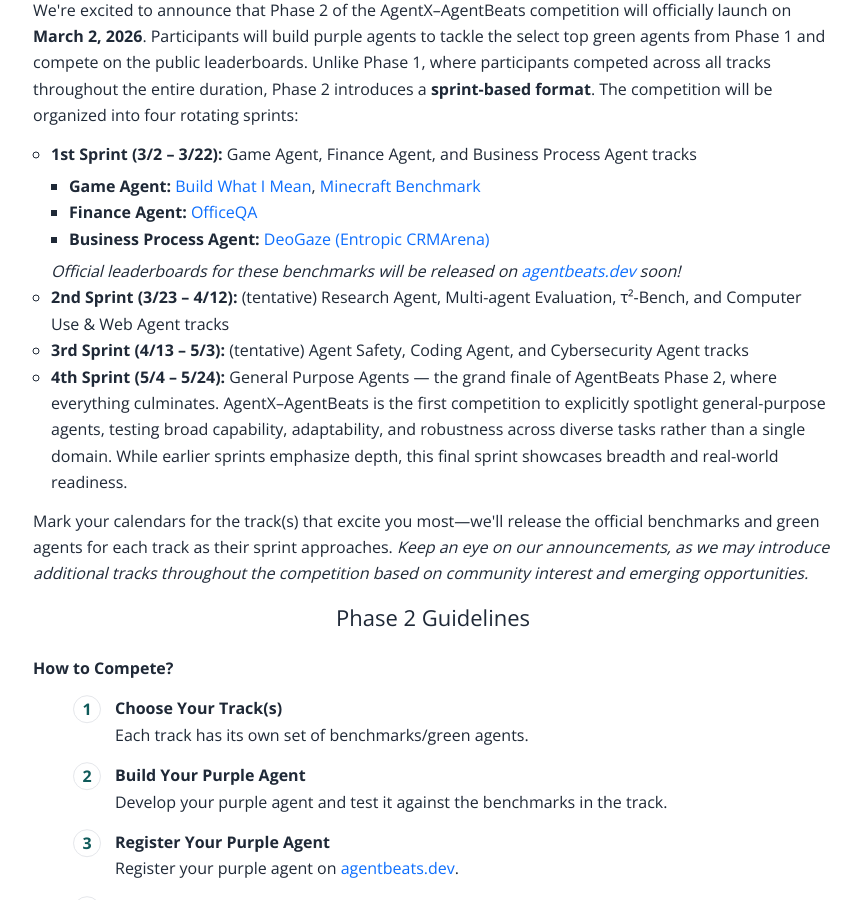
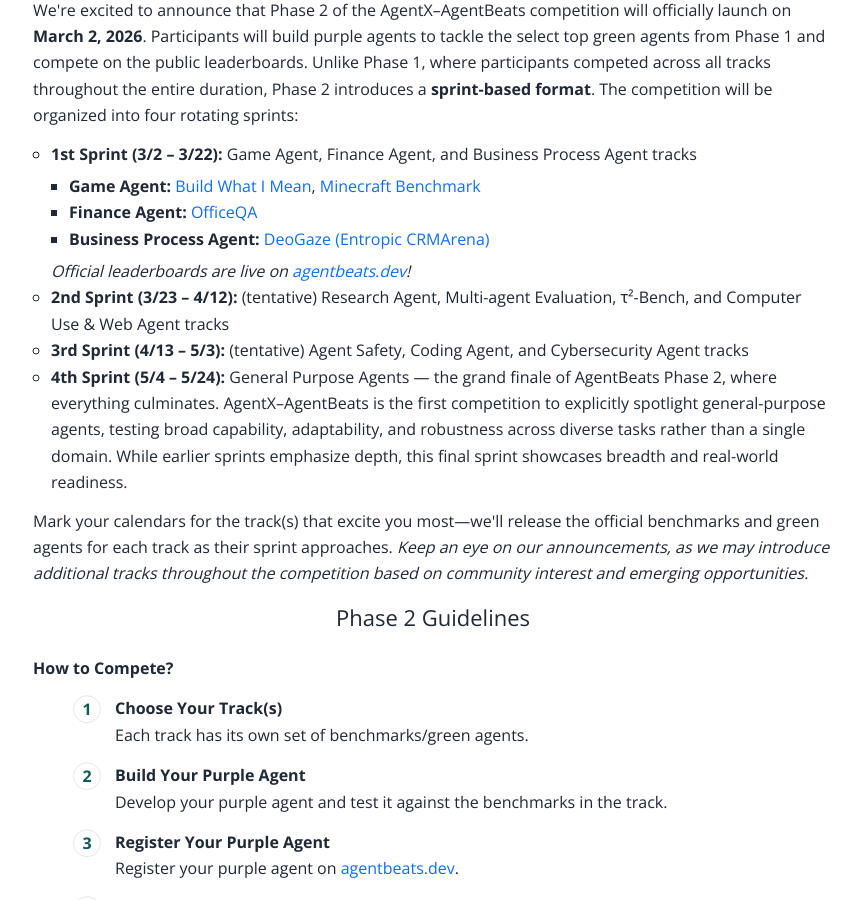
Before and after one commit to rdi-berkeley/rdi-berkeley.github.io, a Jekyll site: the page agentx-agentbeats.html, which Jekyll copies as it is, in a window 1280 px wide and 900 px high, scrolled down 6071 px. Shown: the whole window, without its empty margins (207-1068 px from the left). Built offline with Jekyll 4.4.1, drawn with Linux system fonts in a browser that asks for light colours.

Commit message:
agentx-agentbeats: Sprint 1 leaderboard links

```diff
--- a/agentx-agentbeats.html
+++ b/agentx-agentbeats.html
@@ -927,11 +927,11 @@
             <ul>
               <li><strong>1st Sprint (3/2 – 3/22):</strong> Game Agent, Finance Agent, and Business Process Agent tracks
                 <ul style="margin-top: 6px; margin-bottom: 6px;">
-                  <li><strong>Game Agent:</strong> <a href="https://github.com/ltl-uva/build_what_i_mean" target="_blank">Build What I Mean</a>, <a href="https://github.com/KWSMooBang/MCU-AgentBeats" target="_blank">Minecraft Benchmark</a></li>
-                  <li><strong>Finance Agent:</strong> <a href="https://github.com/arnavsinghvi11/officeqa_agentbeats" target="_blank">OfficeQA</a></li>
-                  <li><strong>Business Process Agent:</strong> <a href="https://github.com/rkstu/entropic-crmarenapro" target="_blank">DeoGaze (Entropic CRMArena)</a></li>
+                  <li><strong>Game Agent:</strong> <a href="https://agentbeats.dev/agentbeater/build-what-i-mean" target="_blank">Build What I Mean</a>, <a href="https://agentbeats.dev/agentbeater/minecraft-green-agent" target="_blank">Minecraft Benchmark</a></li>
+                  <li><strong>Finance Agent:</strong> <a href="https://agentbeats.dev/agentbeater/officeqa" target="_blank">OfficeQA</a></li>
+                  <li><strong>Business Process Agent:</strong> <a href="https://agentbeats.dev/agentbeater/entropic-crmarenapro" target="_blank">DeoGaze (Entropic CRMArena)</a></li>
                 </ul>
-                <em>Official leaderboards for these benchmarks will be released on <a href="https://agentbeats.dev" target="_blank">agentbeats.dev</a> soon!</em>
+                <em>Official leaderboards are live on <a href="https://agentbeats.dev" target="_blank">agentbeats.dev</a>!</em>
               </li>
               <li><strong>2nd Sprint (3/23 – 4/12):</strong> (tentative) Research Agent, Multi-agent Evaluation, τ²-Bench, and Computer Use &amp; Web Agent tracks</li>
               <li><strong>3rd Sprint (4/13 – 5/3):</strong> (tentative) Agent Safety, Coding Agent, and Cybersecurity Agent tracks</li>
```
